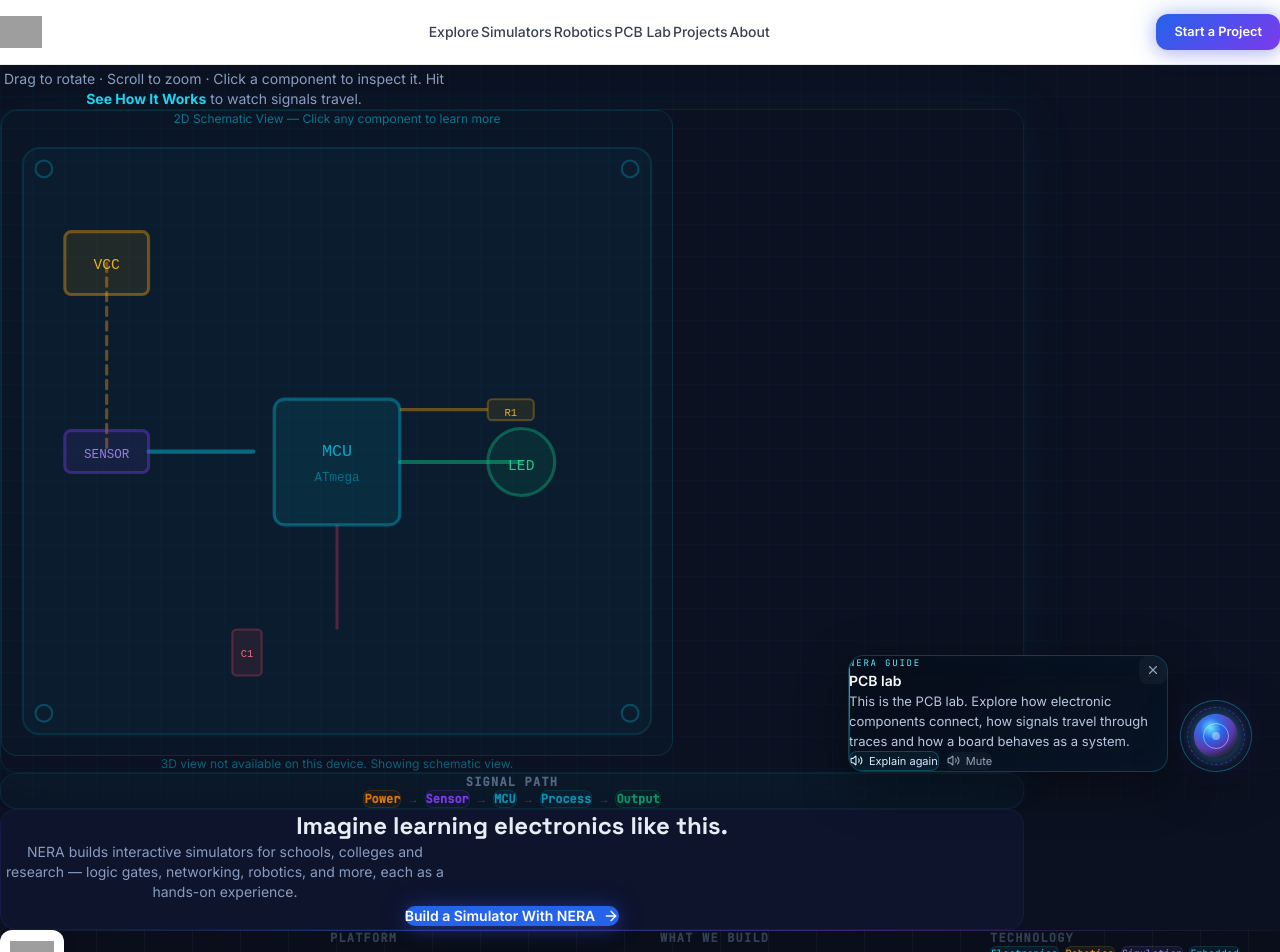
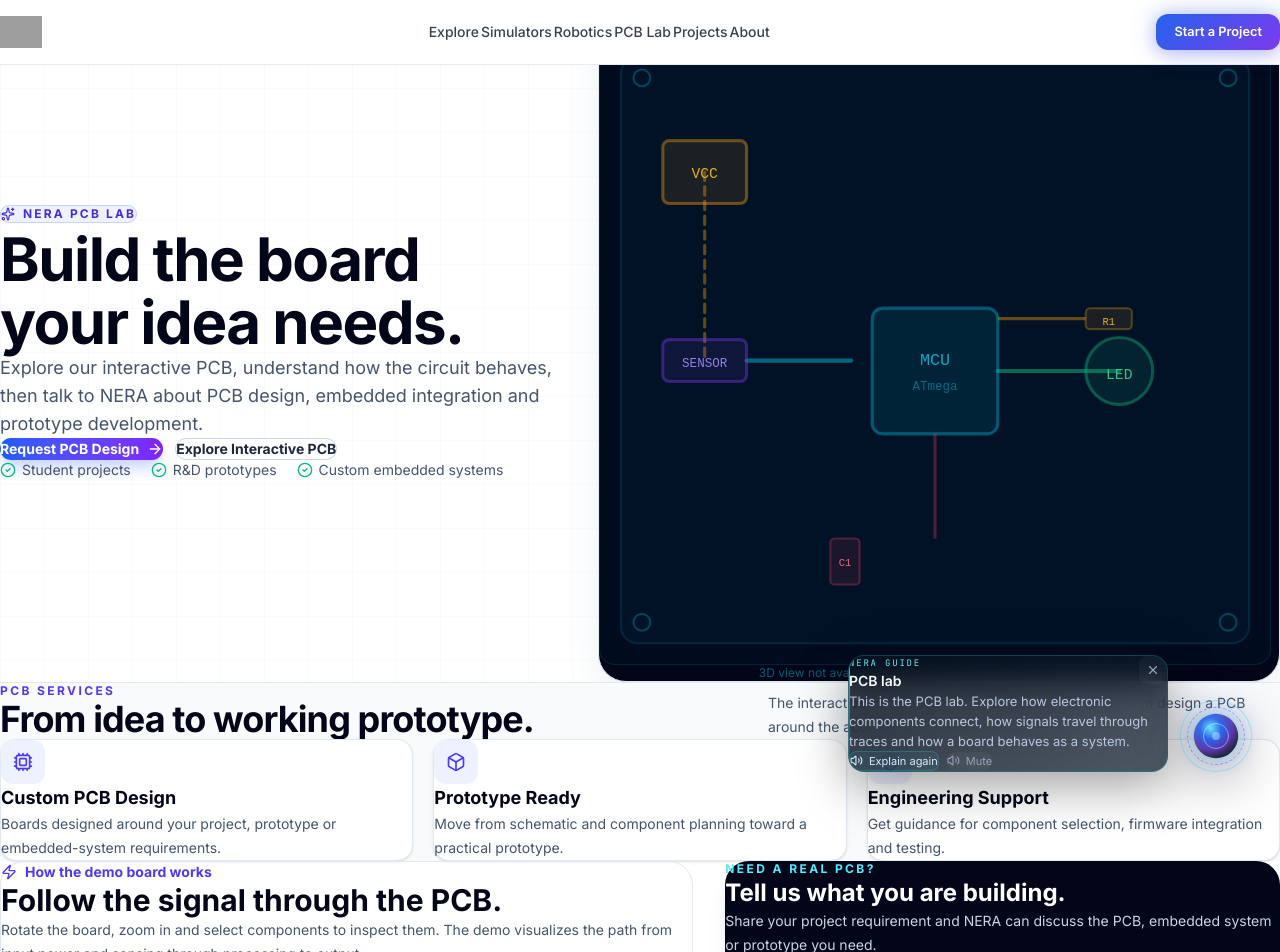
Before and after one commit to Bhakti-e/NERA, a Next.js app: page /pcb-lab in a window 1280 px wide. Shown: the top 952 px of the page. Built offline with nearby package versions, Linux system fonts and the light colour scheme; grey boxes are pictures that could not be loaded.

Commit message:
Polish PCB Lab into clean product showcase

```diff
--- a/app/(public)/pcb-lab/page.tsx
+++ b/app/(public)/pcb-lab/page.tsx
@@ -1,130 +1,66 @@
 import type { Metadata } from "next";
 import PCBExplorerShell from "@/components/pcb/PCBExplorerShell";
 import Link from "next/link";
-import { ArrowRight } from "lucide-react";
+import { ArrowRight, Box, CheckCircle2, Cpu, MessageCircle, ShieldCheck, Sparkles, Zap } from "lucide-react";
 
 export const metadata: Metadata = {
-  title: "PCB Lab",
-  description:
-    "Interactive 3D PCB — rotate, zoom, click components, watch signals flow. NERA builds simulators like this for schools and research.",
+  title: "PCB Lab | NERA",
+  description: "Explore NERA PCB systems, inspect an interactive board, and enquire about custom PCB design and prototyping.",
 };
 
-const signalSteps = [
-  { label: "Power",   color: "#d97706" },
-  { label: "Sensor",  color: "#7c3aed" },
-  { label: "MCU",     color: "#0891b2" },
-  { label: "Process", color: "#0891b2" },
-  { label: "Output",  color: "#059669" },
+const features = [
+  { icon: Cpu, title: "Custom PCB Design", text: "Boards designed around your project, prototype or embedded-system requirements." },
+  { icon: Box, title: "Prototype Ready", text: "Move from schematic and component planning toward a practical prototype." },
+  { icon: ShieldCheck, title: "Engineering Support", text: "Get guidance for component selection, firmware integration and testing." },
 ];
+
+const signalSteps = ["Power", "Sensor", "MCU", "Process", "Output"];
 
 export default function PCBLabPage() {
   return (
-    <div
-      className="min-h-screen relative"
-      style={{ background: "var(--nera-surface-navy)" }}
-    >
-      {/* Background grid */}
-      <div className="fixed inset-0 nera-grid-bg-cyan opacity-40 pointer-events-none" aria-hidden="true" />
-
-      <div className="relative z-10 max-w-5xl mx-auto px-5 sm:px-8 lg:px-10 pt-24 pb-16">
-
-        {/* Header */}
-        <div className="text-center mb-10">
-          <p
-            className="text-xs font-semibold uppercase tracking-widest mb-3"
-            style={{ color: "var(--nera-accent-cyan-bright)", fontFamily: "var(--font-mono)" }}
-          >
-            Interactive Technology Lab
-          </p>
-          <h1
-            className="font-bold mb-4"
-            style={{
-              fontFamily: "var(--font-display)",
-              fontSize: "clamp(2.2rem, 5vw, 3rem)",
-              color: "var(--nera-text-on-dark)",
-              lineHeight: 1.1,
-            }}
-          >
-            PCB Lab
-          </h1>
-          <p className="max-w-md mx-auto text-sm" style={{ color: "var(--nera-text-on-dark-muted)" }}>
-            Drag to rotate · Scroll to zoom · Click a component to inspect it.
-            Hit <strong style={{ color: "var(--nera-accent-cyan-bright)" }}>See How It Works</strong> to watch signals travel.
-          </p>
-        </div>
-
-        {/* 3D Viewer */}
-        <div
-          className="rounded-2xl overflow-hidden mb-10 border"
-          style={{ borderColor: "rgba(8,145,178,0.15)", boxShadow: "0 0 60px rgba(8,145,178,0.08)" }}
-        >
-          <PCBExplorerShell />
-        </div>
-
-        {/* Signal flow */}
-        <div
-          className="rounded-2xl border p-6 mb-10"
-          style={{
-            background: "rgba(8,145,178,0.04)",
-            borderColor: "rgba(8,145,178,0.12)",
-          }}
-        >
-          <p
-            className="text-xs font-semibold uppercase tracking-widest text-center mb-5"
-            style={{ color: "var(--nera-text-on-dark-muted)", fontFamily: "var(--font-mono)", opacity: 0.6 }}
-          >
-            Signal Path
-          </p>
-          <div className="flex flex-wrap items-center justify-center gap-1.5">
-            {signalSteps.map((step, i) => (
-              <div key={step.label} className="flex items-center gap-1.5">
-                <span
-                  className="px-3 py-1.5 rounded-lg text-xs font-semibold border"
-                  style={{
-                    color: step.color,
-                    borderColor: `${step.color}30`,
-                    background: `${step.color}10`,
-                    fontFamily: "var(--font-mono)",
-                  }}
-                >
-                  {step.label}
-                </span>
-                {i < signalSteps.length - 1 && (
-                  <span style={{ color: "rgba(255,255,255,0.2)", fontSize: "0.7rem" }}>→</span>
-                )}
-              </div>
-            ))}
+    <main className="min-h-screen bg-white text-slate-950">
+      <section className="relative overflow-hidden border-b border-slate-200 bg-white">
+        <div className="absolute inset-0 pointer-events-none opacity-60" style={{ backgroundImage: "linear-gradient(rgba(79,70,229,.05) 1px, transparent 1px),linear-gradient(90deg,rgba(79,70,229,.05) 1px,transparent 1px)", backgroundSize: "44px 44px" }} />
+        <div className="relative mx-auto grid max-w-7xl gap-10 px-5 pb-14 pt-24 sm:px-8 lg:grid-cols-[.9fr_1.1fr] lg:items-center lg:px-10 lg:pb-20 lg:pt-28">
+          <div>
+            <div className="mb-5 inline-flex items-center gap-2 rounded-full border border-indigo-200 bg-indigo-50 px-3 py-1.5 text-xs font-bold uppercase tracking-[.18em] text-indigo-700">
+              <Sparkles className="h-3.5 w-3.5" /> NERA PCB Lab
+            </div>
+            <h1 className="max-w-xl text-4xl font-black leading-[1.05] tracking-tight sm:text-5xl lg:text-6xl">Build the board your idea needs.</h1>
+            <p className="mt-5 max-w-xl text-base leading-7 text-slate-600 sm:text-lg">Explore our interactive PCB, understand how the circuit behaves, then talk to NERA about PCB design, embedded integration and prototype development.</p>
+            <div className="mt-7 flex flex-wrap gap-3">
+              <Link href="/services?service=pcb-designing" className="inline-flex items-center gap-2 rounded-xl bg-gradient-to-r from-blue-600 to-violet-600 px-6 py-3.5 text-sm font-bold text-white shadow-lg shadow-indigo-200 transition hover:-translate-y-0.5">Request PCB Design <ArrowRight className="h-4 w-4" /></Link>
+              <a href="#interactive-pcb" className="inline-flex items-center gap-2 rounded-xl border border-slate-300 bg-white px-6 py-3.5 text-sm font-bold text-slate-800 transition hover:border-indigo-300 hover:bg-indigo-50">Explore Interactive PCB</a>
+            </div>
+            <div className="mt-7 flex flex-wrap gap-x-5 gap-y-2 text-sm text-slate-600">
+              {["Student projects", "R&D prototypes", "Custom embedded systems"].map((item) => <span key={item} className="inline-flex items-center gap-1.5"><CheckCircle2 className="h-4 w-4 text-emerald-500" />{item}</span>)}
+            </div>
+          </div>
+          <div id="interactive-pcb" className="rounded-[28px] border border-slate-200 bg-slate-950 p-2 shadow-2xl shadow-slate-200 sm:p-3">
+            <div className="flex items-center justify-between px-3 py-2 text-[11px] font-semibold uppercase tracking-[.16em] text-cyan-300"><span>Interactive board viewer</span><span className="flex items-center gap-1.5 text-emerald-300"><span className="h-2 w-2 rounded-full bg-emerald-400" /> Live demo</span></div>
+            <div className="overflow-hidden rounded-2xl"><PCBExplorerShell /></div>
           </div>
         </div>
+      </section>
 
-        {/* CTA */}
-        <div
-          className="rounded-2xl border p-8 sm:p-10 text-center"
-          style={{
-            background: "rgba(79,70,229,0.06)",
-            borderColor: "rgba(79,70,229,0.15)",
-          }}
-        >
-          <h2
-            className="text-2xl font-bold mb-3"
-            style={{ fontFamily: "var(--font-display)", color: "var(--nera-text-on-dark)" }}
-          >
-            Imagine learning electronics like this.
-          </h2>
-          <p className="text-sm mb-7 max-w-md mx-auto" style={{ color: "var(--nera-text-on-dark-muted)" }}>
-            NERA builds interactive simulators for schools, colleges and research — logic gates,
-            networking, robotics, and more, each as a hands-on experience.
-          </p>
-          <Link
-            href="/services?service=custom-simulator"
-            className="inline-flex items-center gap-2 px-7 py-3.5 rounded-xl font-semibold text-white text-sm transition-all hover:scale-105"
-            style={{ background: "var(--nera-accent-primary)", boxShadow: "var(--shadow-indigo)" }}
-          >
-            Build a Simulator With NERA
-            <ArrowRight className="w-4 h-4" />
-          </Link>
+      <section className="bg-slate-50 py-16 sm:py-20">
+        <div className="mx-auto max-w-7xl px-5 sm:px-8 lg:px-10">
+          <div className="mb-10 flex flex-col justify-between gap-4 sm:flex-row sm:items-end">
+            <div><p className="text-xs font-bold uppercase tracking-[.2em] text-indigo-600">PCB Services</p><h2 className="mt-2 text-3xl font-black tracking-tight sm:text-4xl">From idea to working prototype.</h2></div>
+            <p className="max-w-lg text-sm leading-6 text-slate-600">The interactive board above is a demonstration. NERA can design a PCB around the actual requirements of your project.</p>
+          </div>
+          <div className="grid gap-5 md:grid-cols-3">
+            {features.map(({ icon: Icon, title, text }) => <article key={title} className="rounded-2xl border border-slate-200 bg-white p-6 shadow-sm transition hover:-translate-y-1 hover:shadow-xl"><div className="mb-5 flex h-11 w-11 items-center justify-center rounded-xl bg-indigo-50 text-indigo-600"><Icon className="h-5 w-5" /></div><h3 className="text-lg font-extrabold">{title}</h3><p className="mt-2 text-sm leading-6 text-slate-600">{text}</p></article>)}
+          </div>
         </div>
-      </div>
-    </div>
+      </section>
+
+      <section className="bg-white py-16 sm:py-20">
+        <div className="mx-auto grid max-w-7xl gap-8 px-5 sm:px-8 lg:grid-cols-[1fr_.8fr] lg:px-10">
+          <div className="rounded-3xl border border-slate-200 p-7 sm:p-9"><div className="flex items-center gap-2 text-sm font-bold text-indigo-600"><Zap className="h-4 w-4" /> How the demo board works</div><h2 className="mt-3 text-2xl font-black sm:text-3xl">Follow the signal through the PCB.</h2><p className="mt-3 max-w-2xl text-sm leading-6 text-slate-600">Rotate the board, zoom in and select components to inspect them. The demo visualizes the path from input power and sensing through processing to output.</p><div className="mt-7 flex flex-wrap items-center gap-2">{signalSteps.map((step, i) => <div key={step} className="flex items-center gap-2"><span className="rounded-lg border border-indigo-100 bg-indigo-50 px-3 py-2 text-xs font-bold text-indigo-700">{step}</span>{i < signalSteps.length - 1 && <span className="text-slate-300">→</span>}</div>)}</div></div>
+          <div className="rounded-3xl bg-slate-950 p-7 text-white shadow-xl sm:p-9"><p className="text-xs font-bold uppercase tracking-[.2em] text-cyan-300">Need a real PCB?</p><h2 className="mt-3 text-2xl font-black">Tell us what you are building.</h2><p className="mt-3 text-sm leading-6 text-slate-300">Share your project requirement and NERA can discuss the PCB, embedded system or prototype you need.</p><Link href="/services?service=pcb-designing" className="mt-7 inline-flex w-full items-center justify-center gap-2 rounded-xl bg-white px-5 py-3.5 text-sm font-bold text-slate-950 transition hover:bg-cyan-50"><MessageCircle className="h-4 w-4" /> Start PCB Enquiry <ArrowRight className="h-4 w-4" /></Link></div>
+        </div>
+      </section>
+    </main>
   );
 }
```
